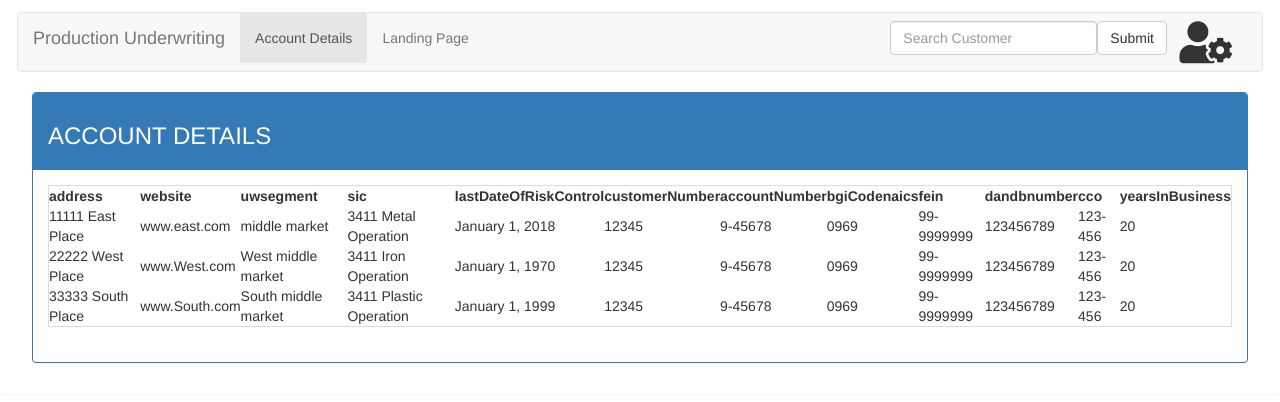
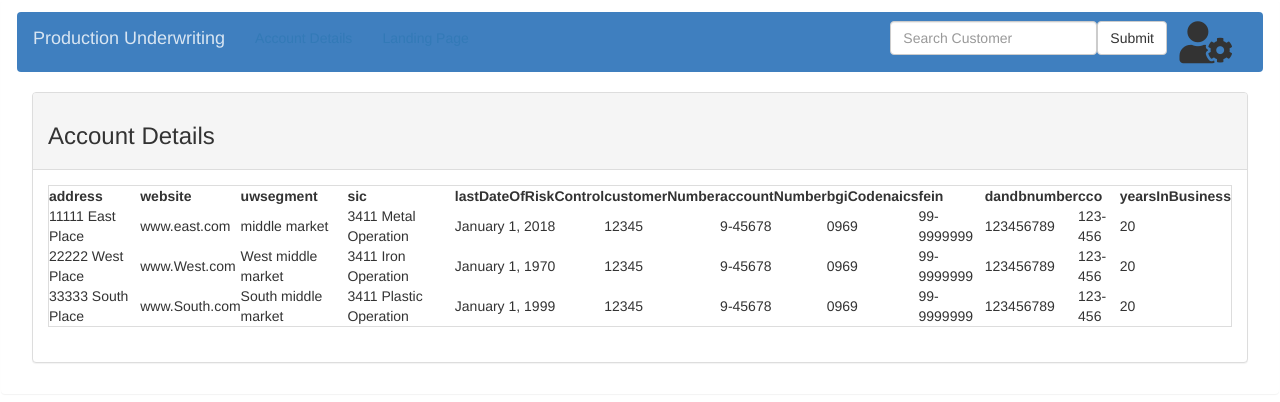
Before and after one commit to jessejamesblack/AngularSeed, an Angular app in the folder angular-app/: page /accountdetails in a window 1280 px wide. Shown: the top 402 px of the page. Built offline with nearby package versions, Linux system fonts and the light colour scheme.

Commit message:
changes to account details page and nav bar

```diff
--- a/angular-app/src/app/account-details/account-details.component.html
+++ b/angular-app/src/app/account-details/account-details.component.html
@@ -1,7 +1,7 @@
 <div class="container-fluid">
-  <div class="panel panel-primary">
+  <div class="panel panel-default">
     <div class="panel-heading">
-      <h3>ACCOUNT DETAILS</h3>
+      <h3>Account Details</h3>
     </div>
     <div class="panel-body">
       <table class="table table-bordered table-hover">
--- a/angular-app/src/app/app.component.html
+++ b/angular-app/src/app/app.component.html
@@ -1,7 +1,7 @@
 <router-outlet></router-outlet>
 <div class="panel">
   <div class="panel panel-heading">
-    <nav class="navbar navbar-default">
+    <nav class="navbar navbar-custom">
       <div class="container-fluid">
         <div class="navbar-header">
           <a class="navbar-brand" href="#">Production Underwriting</a>
--- a/angular-app/src/app/app.component.less
+++ b/angular-app/src/app/app.component.less
@@ -0,0 +1,17 @@
+.navbar-custom {
+  background-color: #3F7FBF;
+}
+/* change the brand and text color */
+.navbar-custom .navbar-brand,
+.navbar-custom .navbar-text {
+  color: rgba(255,255,255,.8);
+}
+/* change the link color */
+.navbar-custom .navbar-nav .nav-link {
+  color: rgba(255,255,255,.5);
+}
+/* change the color of active or hovered links */
+.navbar-custom .nav-item.active .nav-link,
+.navbar-custom .nav-item:hover .nav-link {
+  color: #ffffff;
+}
```
